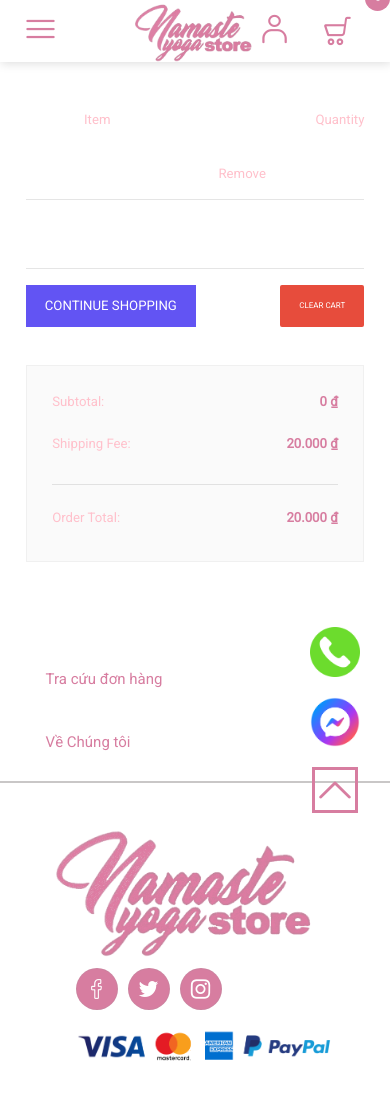
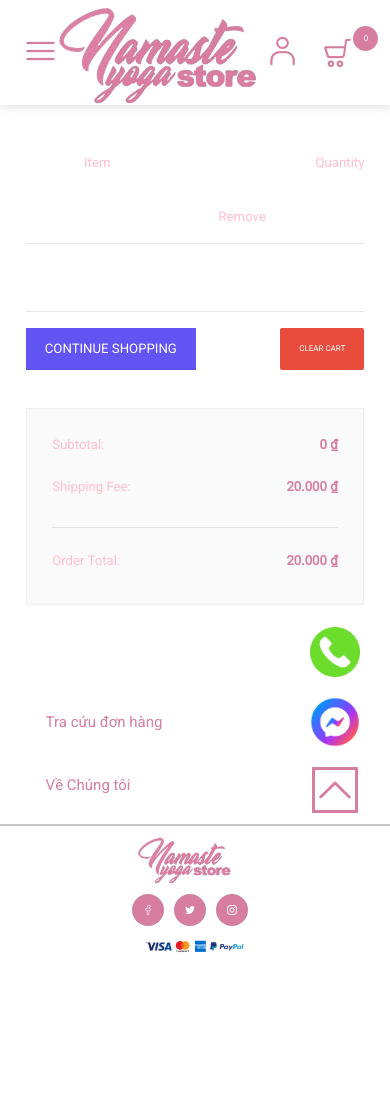
Before and after one commit to dannyngvn/quangtung, a React (Create React App) app: page /Cart in a window 390 px wide. Shown: the top 1100 px of the page. After the commit the page ends 957 px from the top, so only its background shows below. Built offline with nearby package versions, Linux system fonts and the light colour scheme.

Commit message:
ressponsive

```diff
--- a/src/components/Footer/Footer.css
+++ b/src/components/Footer/Footer.css
@@ -9,7 +9,7 @@
   align-items: center;
 }
 
-.footer-duoi .logo-fb {
+.footer-duoi .logo-ft {
   padding-right: 20px;
   margin-right: 20px;
   border-right: 1px solid rgba(153, 153, 153, 0.295);
@@ -54,7 +54,7 @@
 .icon-inst:hover {
   background-color: #631700;
 }
-
+/* responsive */
 @media screen and (max-width: 768px) {
   /* responsive Menu */
   .footer-tren {
@@ -64,8 +64,9 @@
 
   .footer-duoi {
     flex-direction: column;
-    align-items: flex-start;
+    align-items: center;
     gap: 10px;
+    padding: 0;
   }
 
   .icon-mxh {
@@ -75,14 +76,29 @@
   .khoi-icon {
     flex-direction: column;
     gap: 10px;
-    align-items: flex-start;
+    align-items: center;
+    margin: 0;
   }
 
-  .footer-duoi .logo-fb {
+  .footer-duoi .logo-ft {
     border: none;
+    margin: 0;
   }
 
   .footer-tren a {
     padding: 20px;
   }
+
+  .logo-ft {
+    height: 50px;
+  }
+
+  .icon-facebook,
+  .icon-twitter,
+  .instargram {
+    font-size: 10px;
+  }
+  .Payment-Logo {
+    width: 100px;
+  }
 }
--- a/src/components/Footer/Footer.jsx
+++ b/src/components/Footer/Footer.jsx
@@ -7,7 +7,6 @@
     <footer>
       <div className="container">
         <div className="footer-tren d-flex">
-          {/* <NavLink to="/login">Đăng ký/Đăng nhập</NavLink> */}
           <NavLink to="Cart">Tra cứu đơn hàng</NavLink>
           <NavLink to="/about">Về Chúng tôi</NavLink>
         </div>
@@ -17,7 +16,7 @@
         <div className="footer-duoi d-flex">
           <div>
             <img
-              className="logo-fb"
+              className="logo-ft"
               src="/asset/images/logo-png.png"
               alt="Logo"
             />
@@ -35,7 +34,11 @@
               </span>
             </div>
             <div>
-              <img src="/asset/images/shop29_payment.png" alt="Payment Logo" />
+              <img
+                className="Payment-Logo"
+                src="/asset/images/shop29_payment.png"
+                alt="Payment-Logo"
+              />
             </div>
           </div>
         </div>
--- a/src/components/Header/Header.css
+++ b/src/components/Header/Header.css
@@ -18,6 +18,8 @@
   padding: 0;
   align-items: center;
   gap: 15px;
+  text-align: center;
+  position: relative;
 }
 
 .cart {
@@ -31,7 +33,7 @@
 }
 
 .menu-icon {
-  width: 186px;
+  width: auto;
 }
 
 .icon-menu {
@@ -47,8 +49,8 @@
   line-height: 25px;
   text-align: center;
   position: absolute;
-  top: -18px;
-  right: -26px;
+  top: 0px;
+  right: -14px;
 }
 
 .use-btn {
@@ -64,3 +66,13 @@
 .use-btn:focus {
   box-shadow: 0 0 0 0.2rem #d77da0;
 }
+/* responsive */
+@media screen and (max-width: 768px) {
+  .nav-icon {
+    gap: 7px;
+  }
+
+  .header {
+    justify-content: space-between;
+  }
+}
--- a/src/components/Header/Header.jsx
+++ b/src/components/Header/Header.jsx
@@ -21,7 +21,7 @@
   }, []);
 
   const handleLogout = () => {
-    // Xóa dữ liệu đăng nhập khỏi local storage và cập nhật state
+    // Xóa dữ liệu đăng nhập khỏi local storage và cập nhật stat
     localStorage.removeItem('id');
     setLoggedInUser('');
     alert('đã đăng xuất');
@@ -29,7 +29,7 @@
 
   return (
     <div className="sticky-header">
-      <div className="header container">
+      <div className="header container ">
         <div className="menu-icon">
           <i onClick={turnOnMenu} className="icon-menu lni lni-menu"></i>
         </div>
```
